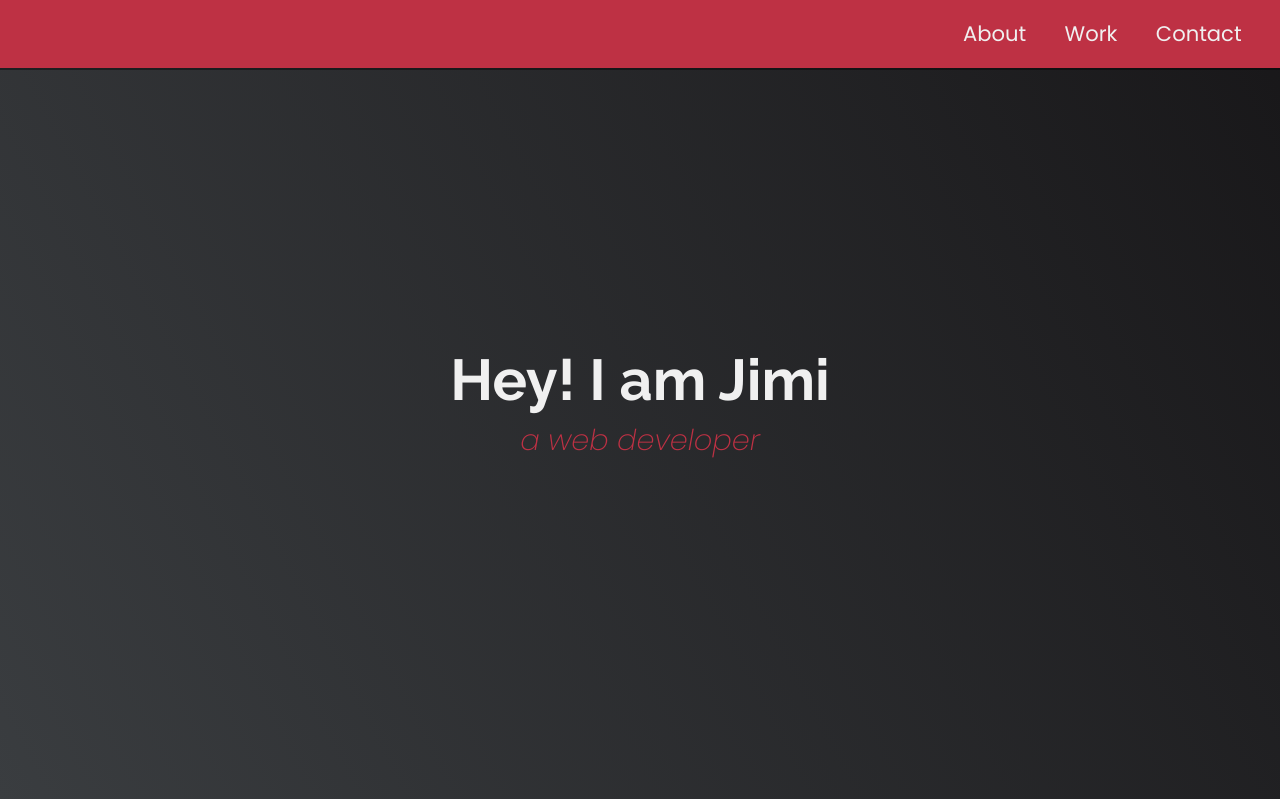
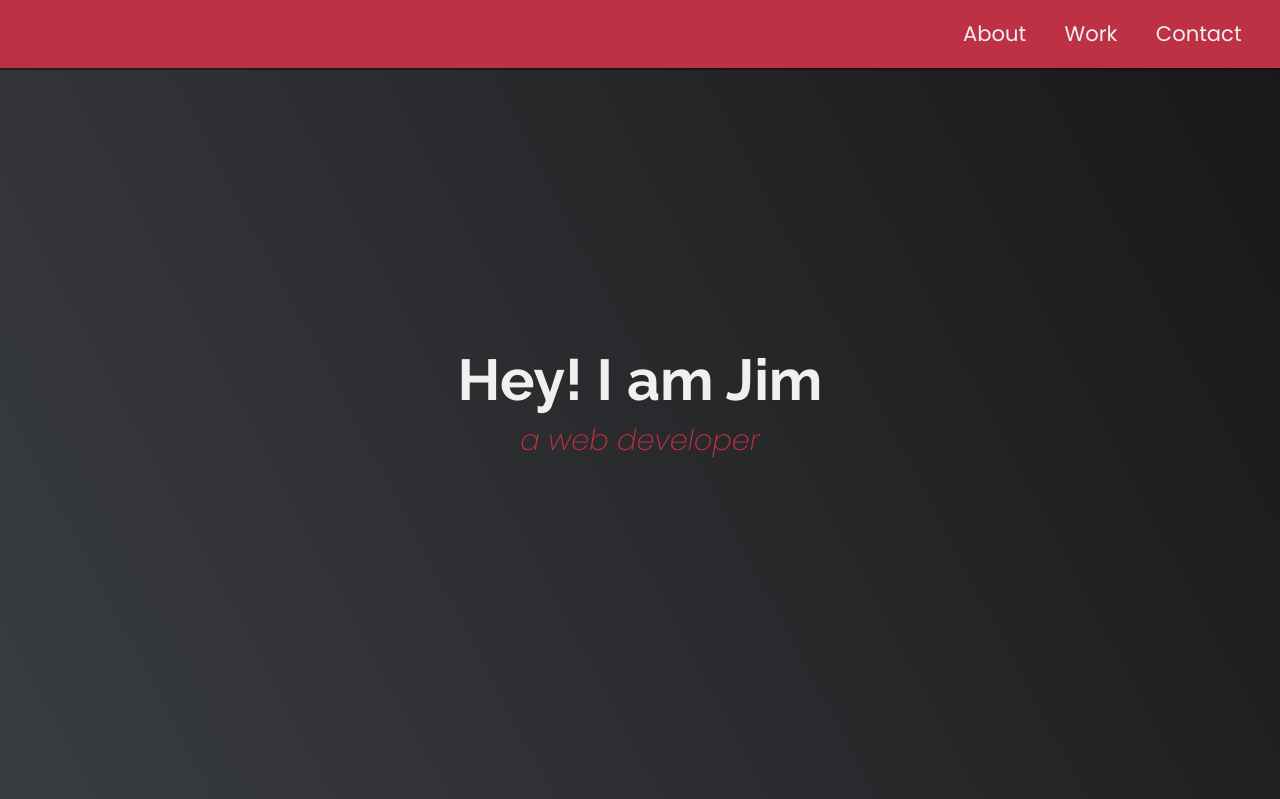
Before and after one commit to nghiatr84/portfolio, a Flask app: page / in a window 1280 px wide. Shown: the top 799 px of the page. Run offline with Flask 3, Linux system fonts and the light colour scheme; some libraries are stand-ins or nearby versions.

Commit message:
Update index.html
Jimi->Jim

```diff
--- a/templates/index.html
+++ b/templates/index.html
@@ -20,7 +20,7 @@
         <!-- END NAV -->
         <!-- START WELCOME SECTION -->
         <section id="welcome-section" class="welcome-section">
-            <h1>Hey! I am Jimi</h1>
+            <h1>Hey! I am Jim</h1>
             <p>a web developer</p>
         </section>
         <!-- END WELCOME SECTION -->
```
